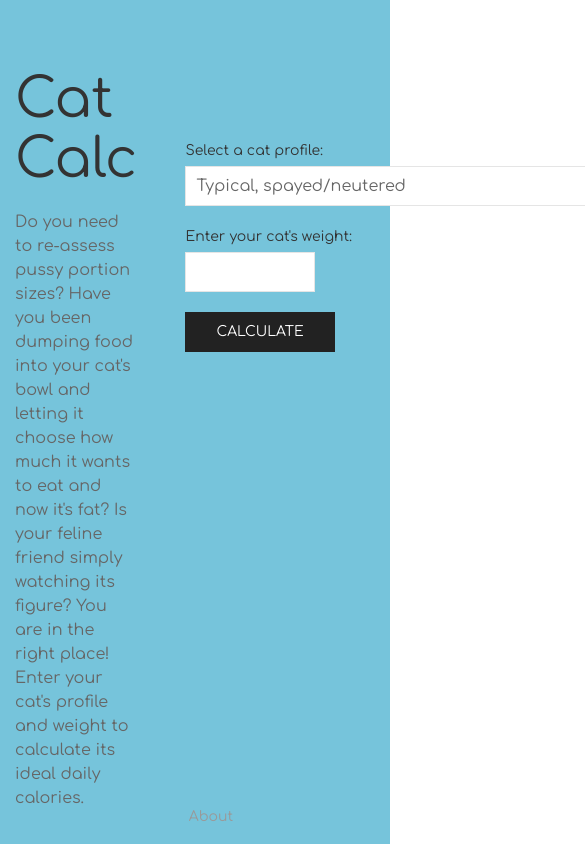
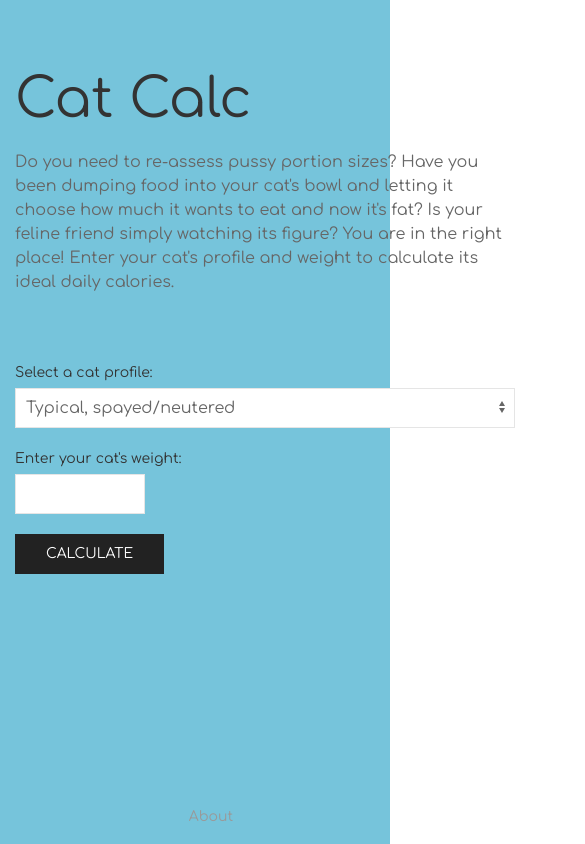
Before and after one commit to liztheshiz/cat-calc, a React (Create React App) app: page / in a window 390 px wide. Shown: the top 844 px of the page, 585 px wide, since content can reach past the window. Built offline with nearby package versions, Linux system fonts and the light colour scheme.

Commit message:
made home grid responsive

```diff
--- a/src/App.css
+++ b/src/App.css
@@ -20,6 +20,16 @@
     grid-gap: 48px;
 }
 
+@media all and (max-width: 800px) {
+    .home-grid {
+        grid-template-columns: 1fr;
+    }
+
+    .home-grid>div:nth-child(2) {
+        margin-top: 0 !important;
+    }
+}
+
 .footer {
     text-align: center;
     width: 100%;
```
